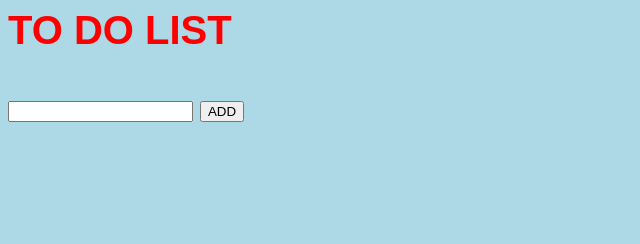
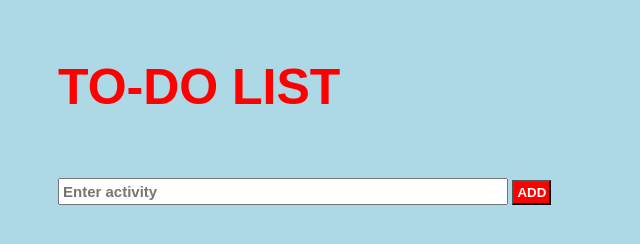
Before and after one commit to ananya-singh-baghel/JavaScript, a plain HTML site: page index.html in a window 1280 px wide. Shown: the whole page, without its empty margins (0-640 px from the left). Drawn offline with Linux system fonts and the light colour scheme.

Commit message:
Update index.html

```diff
--- a/index.html
+++ b/index.html
@@ -1,42 +1,107 @@
 <html>
 <style>
 	body{
+		display: center;padding: 50px;
         background-color: lightblue;
 		background-image: url("geeky.svg");
-		background-size: 300px;
+		background-attachment: fixed;
+		background-position-x: 100%;
+		background-position-y: -10%;
+		background-size: 330px;
 		background-repeat: no-repeat;
-		background-position: right top;
+        font-family: Arial;
+	}
+	li{
+		font-size: 15px;
+		margin-top: 0.9rem;
+		margin-right: 20.4rem;
+		margin-left: 0.9rem;
+		color:white;
+        background-color: red;
 	}
 	#title {
 		text-align: left;
+        font-size: 50px;
+        color: red;
+	}
+    input[type="button"] {
+        padding: 3px;
+        margin-top: 0.9rem;
+        font-weight: bold;
+        color: white;
+        background-color: red;
+    }
+    input[type="text"]{
+    	font-size: 15px;
+    	width: 450px;
+        padding: 3px;
+        margin-top: 0.6rem;
+        font-weight: bold;
+    }
+    button{
+    	color: black;
+    	border-width: 0.05rem;
+    	border-radius: 50%;
+    	font-size: 15;
+		margin-left: 0.7rem;
+		background-color: white;
+    }
+    /*#side{
+    	margin-top: 200px;
+    	text-align: right;
+    }*/
+    div.side {
+    	position: fixed;
+    	bottom: 0;
+    	top: 260;
+    	right: 0;
+    	width: 177px;
     	font-size: 40px;
-  color: red;
-  font-family: Arial;
+    	/*border: 1px solid red;*/
     }
-#form {
-  text-align: left;
-  font-size: 25px;
-  color: red;
-  font-family: Arial;
-}
-div {
-  height: 500px;
-  width: 80%;
-}
+
 </style>
 <script>
 
+function submitForm(){
+	let x = document.forms["form"]["activity"].value;
+	const para = document.createElement("li");
+	const button=document.createElement("button");
+	button.textContent = "X";
+	const node = document.createTextNode(x);
+	para.appendChild(node);
+	para.appendChild(button).addEventListener("click",function() {
+		para.remove();
+    });
+	var element = document.getElementById("newDiv");
+	element.appendChild(para);
+	document.forms["form"]["activity"].value ="";
+}
 
+function rmv(){
+	para.remove();
+}
 
 </script>
 <body>
-	<p id="title"><b>TO DO LIST</b></p>
-<div>
-<form id="form">
-  <input type="text" id="activity" name="activity">
-  <input type="submit" value="ADD">
+
+	<p id="title"><b>TO-DO LIST</b></p>
+	<form name="form">
+		<div class="form-cr">
+			<input type="text" id="activity" name="activity" placeholder="Enter activity" required>
+			<input type="button" value="ADD" onclick="return submitForm()" >
+		</div>
 	</form>
-<p id="para"></p>
+	<div id="newDiv">
+
 	</div>
+<!-- 	<div class="side">
+
+		<p><b>G</b></p>
+		<p><b>E</b></p>
+		<p><b>E</b></p>
+		<p><b>K</b></p>
+		<p><b>Y</b></p>
+	</div> -->
 </body>
 </html>
```
Lines whose indentation alone changed are shown as unchanged.
